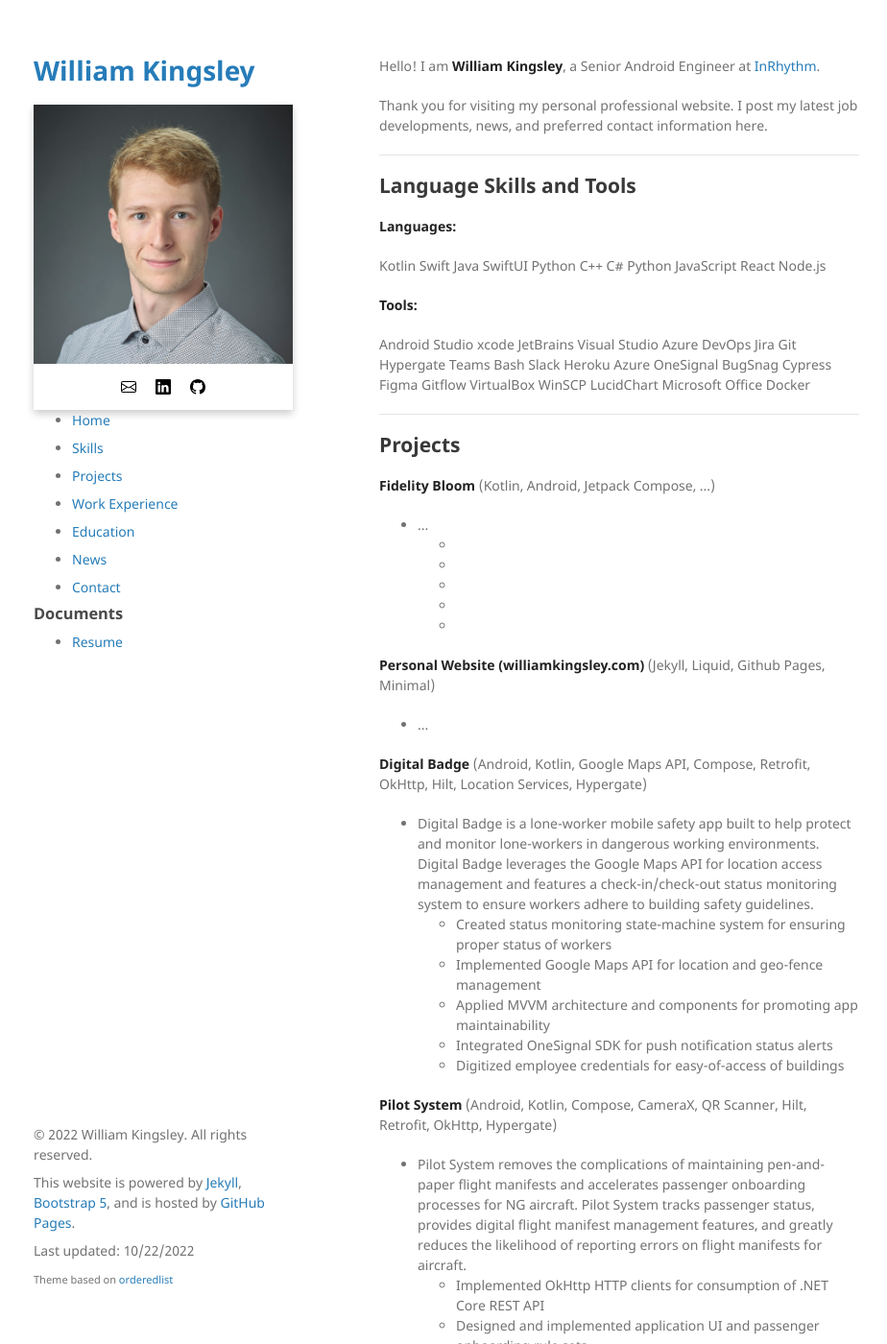
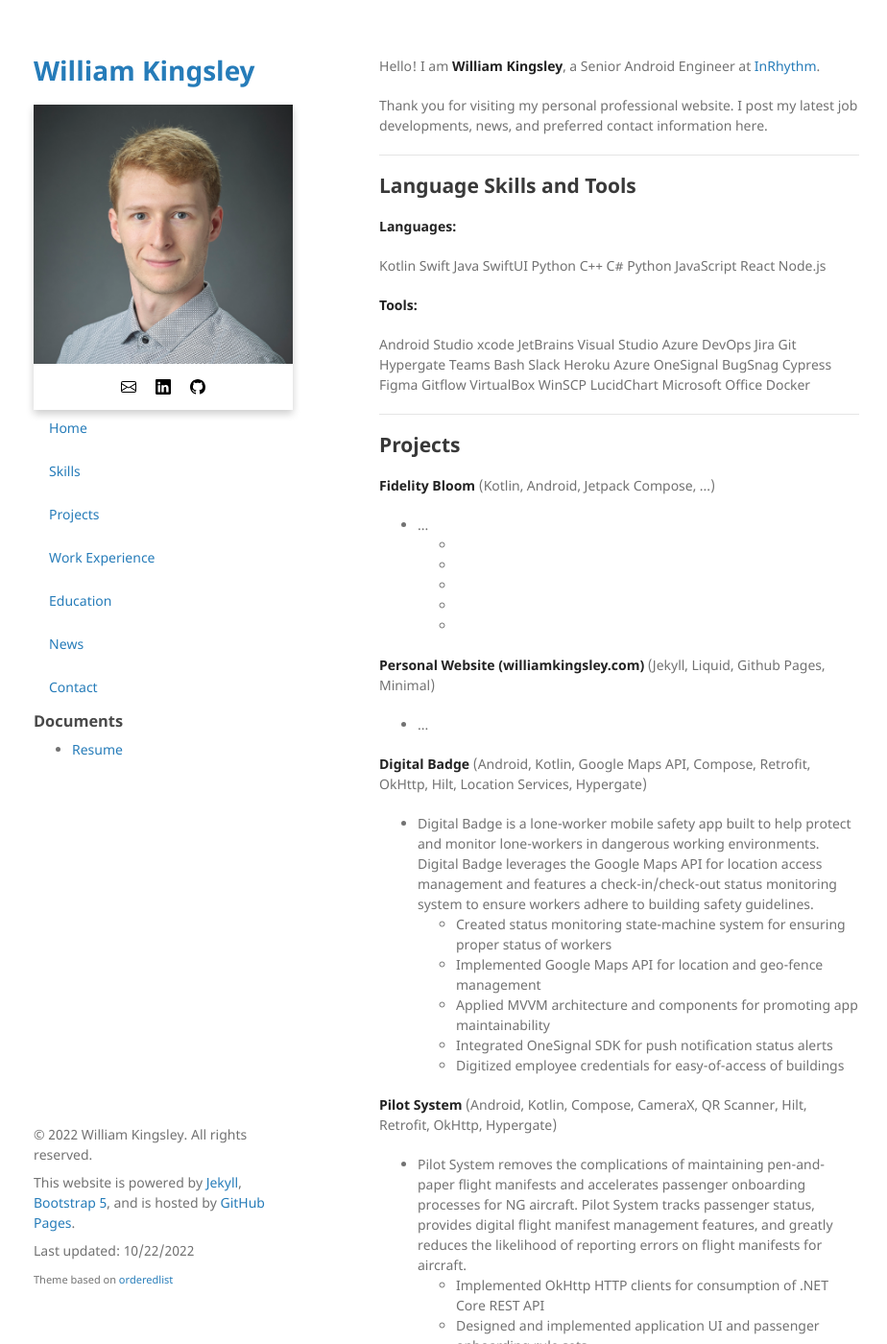
Before and after one commit to data-programmer/data-programmer.github.io, a Jekyll site: the page built from index.md, in a window 1280 px wide and 1400 px high. Shown: the whole window at 96% size, without its empty margins (175-1099 px from the left). Built offline with Jekyll 4.4.1, drawn with Linux system fonts in a browser that asks for light colours.

Commit message:
Adding nav styles

```diff
--- a/_includes/navigation.html
+++ b/_includes/navigation.html
@@ -1,5 +1,5 @@
 {% for nav in site.data.settings.nav %}
-<ul class="page-list-spacing">
+<ul class="navbar page-list-spacing">
     <li><a href="{{ nav.url }}">{{ nav.name }}</a></li>
 </ul>
 {% endfor %}
--- a/_sass/jekyll-theme-minimal.scss
+++ b/_sass/jekyll-theme-minimal.scss
@@ -1,5 +1,21 @@
 @import "fonts";
 @import "rouge-github";
+
+.navbar {
+  list-style-type: none;
+  margin: 0;
+  padding: 0;
+}
+
+.navbar li {
+  display: block;
+  padding: 8px 16px;
+}
+
+.navbar li:hover {
+  background-color: #6c6c6c;
+  color: #069;
+}
 
 .card {
   box-shadow: 0 4px 8px 0 rgba(0,0,0,0.2);
@@ -21,7 +37,7 @@
 }
 
 .icon:hover {
-  color:#069;
+  color: #069;
 }
 
 .page-title-spacing {
```
